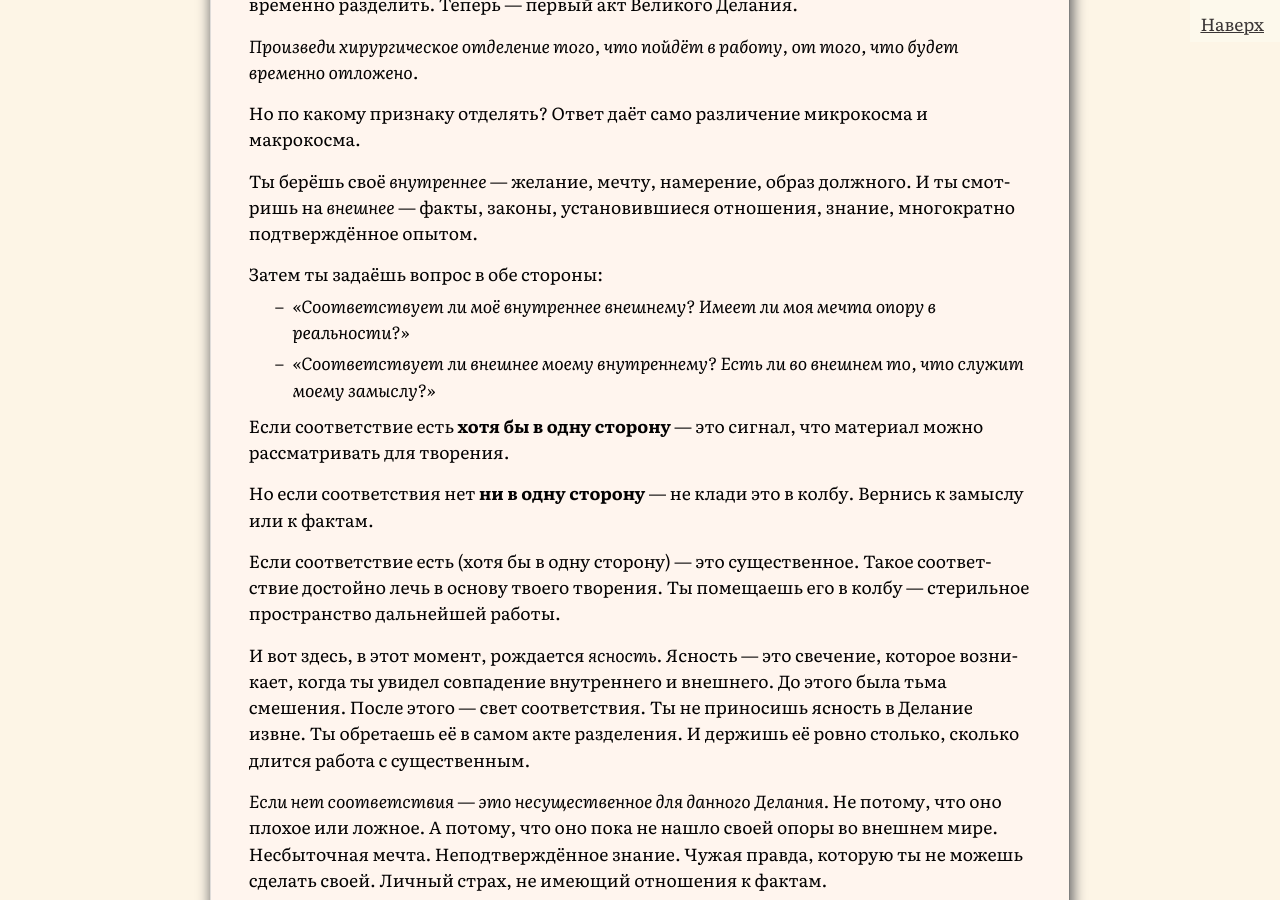
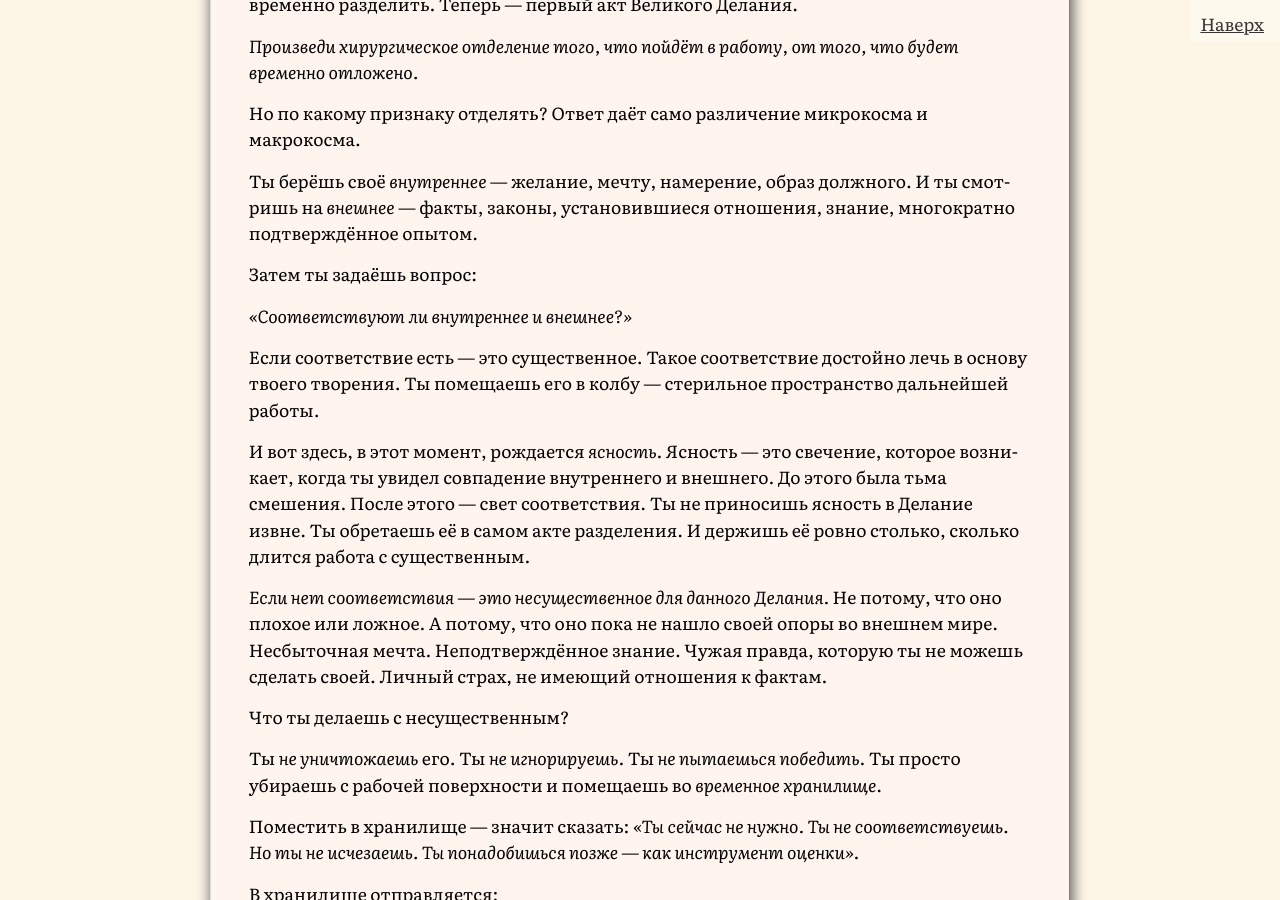
Before and after one commit to SergSi/land-use-art, a Jekyll site: the page built from _posts/2026-02-23-alhimia.md, in a window 1280 px wide and 900 px high, scrolled down 6895 px. Built offline with Jekyll 4.4.1, drawn with Linux system fonts in a browser that asks for light colours; some web fonts are replaced.

Commit message:
Update 2026-02-23-alhimia.md

```diff
--- a/_posts/2026-02-23-alhimia.md
+++ b/_posts/2026-02-23-alhimia.md
@@ -121,16 +121,11 @@ class: analitika
 
 Ты берёшь своё *внутреннее* — желание, мечту, намерение, образ должного. И ты смотришь на *внешнее* — факты, законы, установившиеся отношения, знание, многократно подтверждённое опытом.
 
-Затем ты задаёшь вопрос в обе стороны:
+Затем ты задаёшь вопрос:
 
-- *«Соответствует ли моё внутреннее внешнему? Имеет ли моя мечта опору в реальности?»*
-- *«Соответствует ли внешнее моему внутреннему? Есть ли во внешнем то, что служит моему замыслу?»*
+*«Соответствуют ли внутреннее и внешнее?»*
 
-Если соответствие есть **хотя бы в одну сторону** — это сигнал, что материал можно рассматривать для творения.
-
-Но если соответствия нет **ни в одну сторону** — не клади это в колбу. Вернись к замыслу или к фактам.
-
-Если соответствие есть (хотя бы в одну сторону) — это существенное. Такое соответствие достойно лечь в основу твоего творения. Ты помещаешь его в колбу — стерильное пространство дальнейшей работы.
+Если соответствие есть — это существенное. Такое соответствие достойно лечь в основу твоего творения. Ты помещаешь его в колбу — стерильное пространство дальнейшей работы.
 
 И вот здесь, в этот момент, рождается *ясность*. Ясность — это свечение, которое возникает, когда ты увидел совпадение внутреннего и внешнего. До этого была тьма смешения. После этого — свет соответствия. Ты не приносишь ясность в Делание извне. Ты обретаешь её в самом акте разделения. И держишь её ровно столько, сколько длится работа с существенным.
 
```
